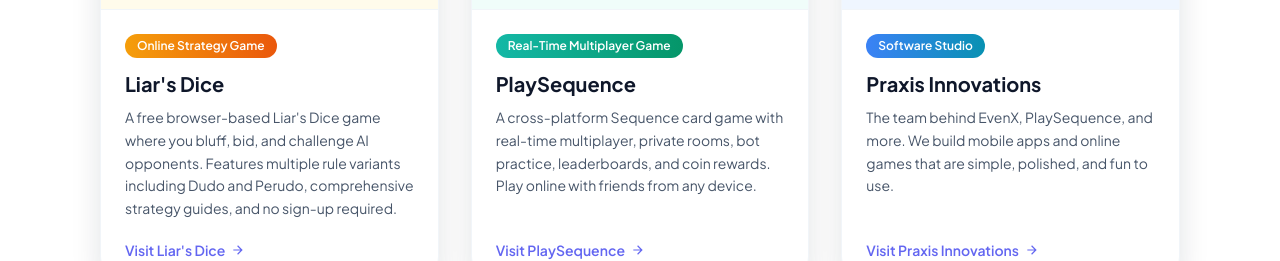
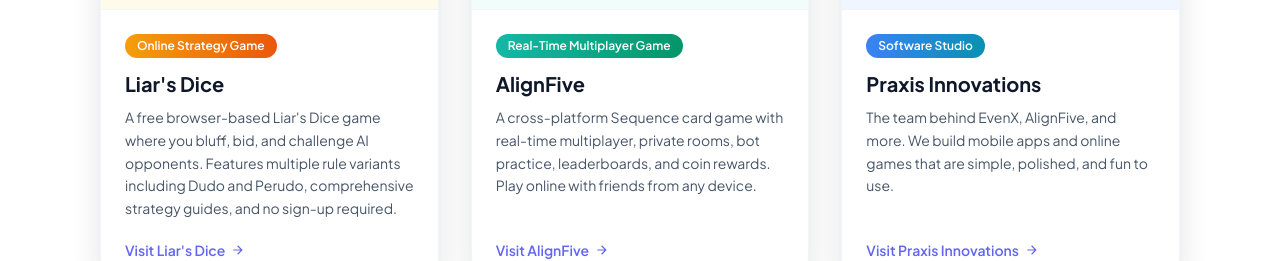
Before and after one commit to Praxis-Innovations/pi-evenx-website, a Next.js app: page /products in a window 1280 px wide. Shown: the part 586-847 px from the top of the page. Built offline with nearby package versions, Linux system fonts and the light colour scheme.

Commit message:
Update product branding to AlignFive

```diff
--- a/app/products/page.tsx
+++ b/app/products/page.tsx
@@ -17,7 +17,7 @@
     'praxis innovations games',
     'evenx app',
     'liars dice online',
-    'play sequence online',
+    'alignfive online',
   ],
 });
 
@@ -33,11 +33,11 @@
     bgLight: 'bg-amber-50',
   },
   {
-    title: 'PlaySequence',
+    title: 'AlignFive',
     category: 'Real-Time Multiplayer Game',
     description:
       'A cross-platform Sequence card game with real-time multiplayer, private rooms, bot practice, leaderboards, and coin rewards. Play online with friends from any device.',
-    href: 'https://playsequence.app/',
+    href: 'https://alignfive.app',
     logo: '/products/sequence-logo.png',
     gradient: 'from-teal-500 to-emerald-600',
     bgLight: 'bg-teal-50',
@@ -46,7 +46,7 @@
     title: 'Praxis Innovations',
     category: 'Software Studio',
     description:
-      'The team behind EvenX, PlaySequence, and more. We build mobile apps and online games that are simple, polished, and fun to use.',
+      'The team behind EvenX, AlignFive, and more. We build mobile apps and online games that are simple, polished, and fun to use.',
     href: 'https://praxisinnovations.ca/',
     logo: '/products/praxis-logo.png',
     gradient: 'from-blue-500 to-cyan-600',
```
Also changed, not shown: 2 other files (tests, documents, lock files or other folders).
